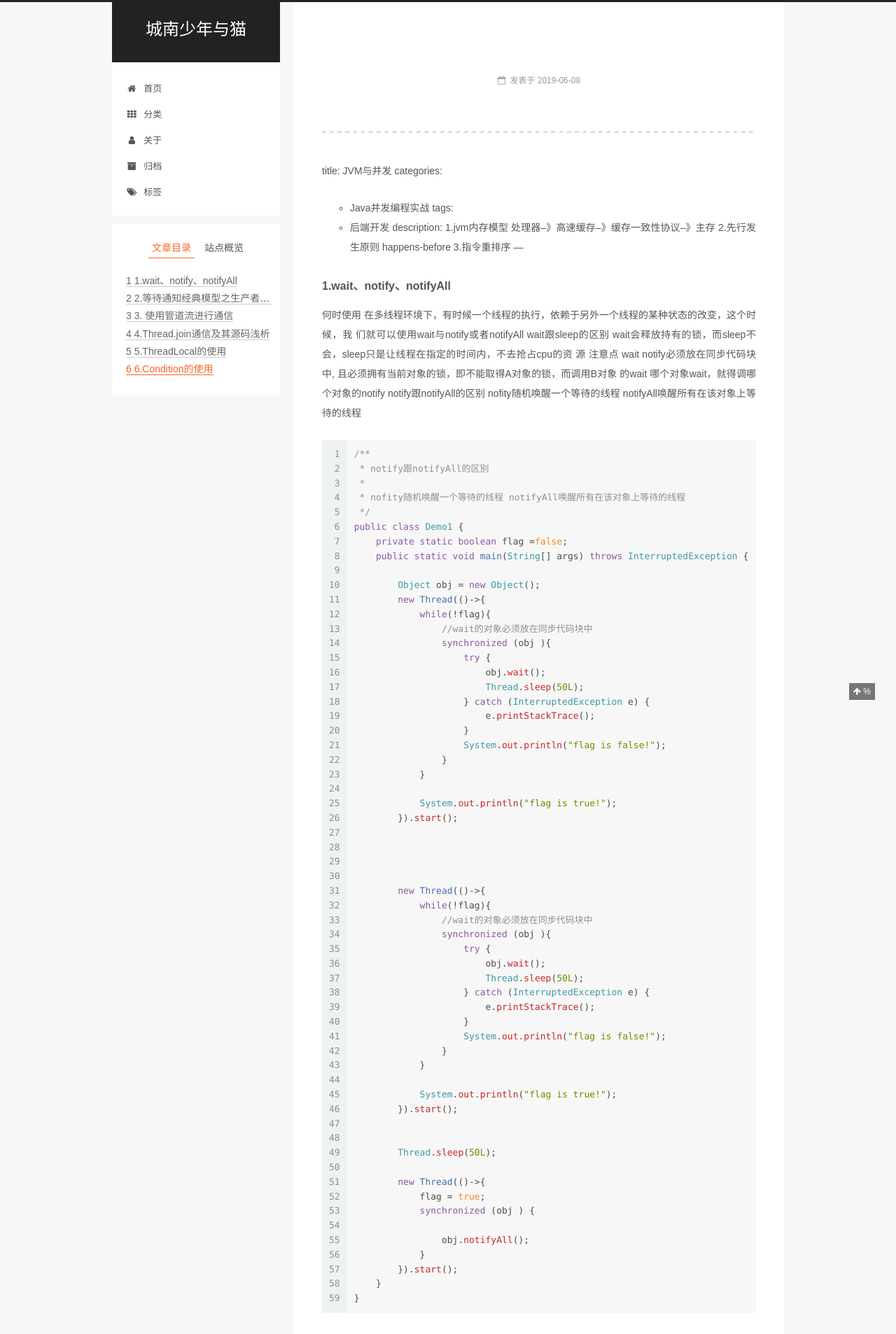
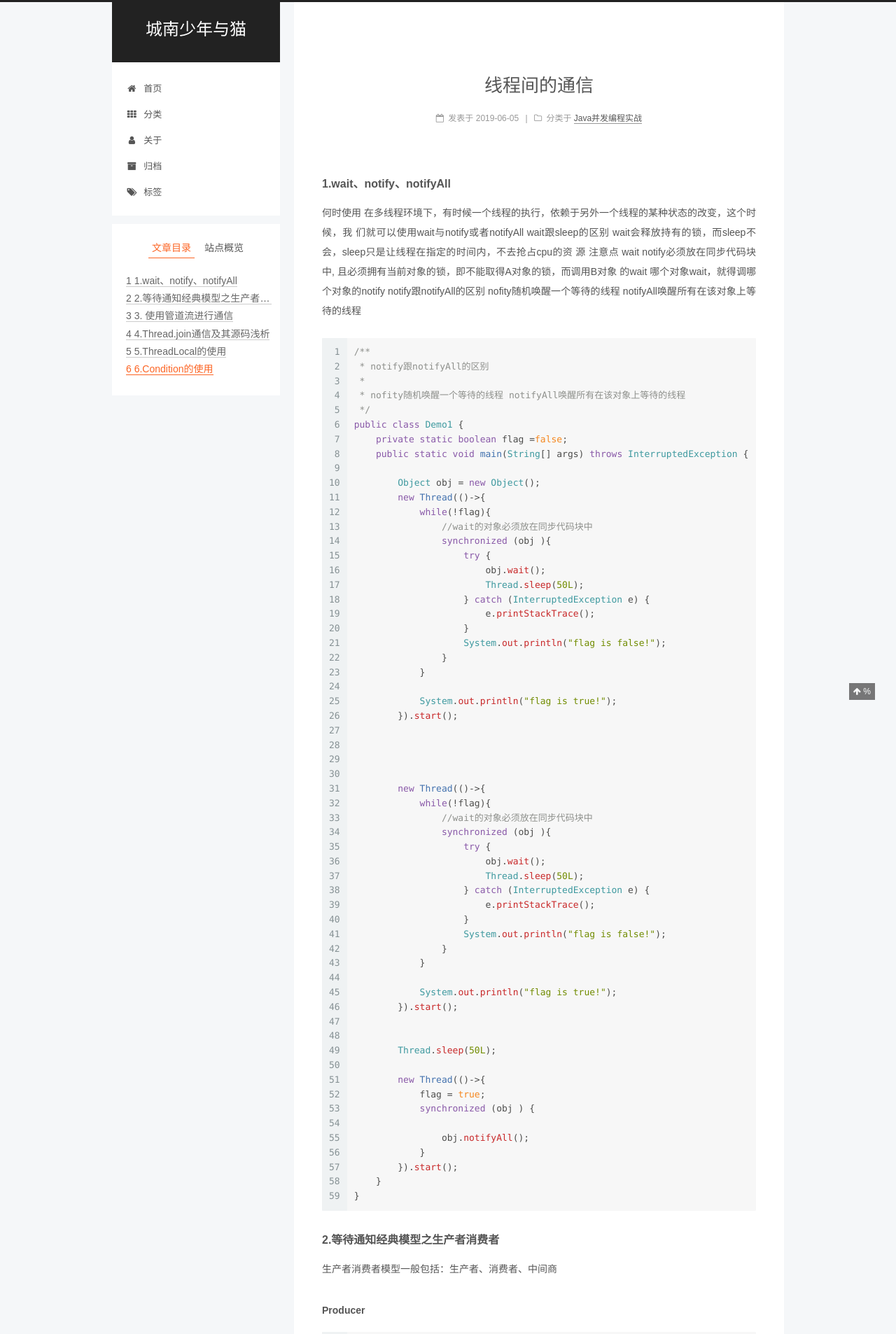
Before and after one commit to fengcharly/fengcharly.github.io, a Jekyll site: the page built from _posts/2019-06-05-线程间的通信.md, in a window 1280 px wide. Shown: the top 1906 px of the page at 70% size. Built offline with Jekyll 4.4.1, drawn with Linux system fonts in a browser that asks for light colours; some web fonts are replaced; comment, search, counter and statistics services are not loaded.

Commit message:
添加文章

```diff
--- a/_posts/2019-06-05-线程间的通信.md
+++ b/_posts/2019-06-05-线程间的通信.md
@@ -4,19 +4,7 @@
  - Java并发编程实战
 tags:
  - 后端开发
-description: 何时使用 在多线程环境下，有时候一个线程的执行，依赖于另外一个线程的某种状态的改变，这个时候，我
-们就可以使用wait与notify或者notifyAll
-
----
----
-title: JVM与并发
-categories:
- - Java并发编程实战
-tags:
- - 后端开发
-description: 1.jvm内存模型 处理器--》高速缓存--》缓存一致性协议--》主存
-             2.先行发生原则 happens-before
-             3.指令重排序
+description:
 ---
 
 #### 1.wait、notify、notifyAll
```
